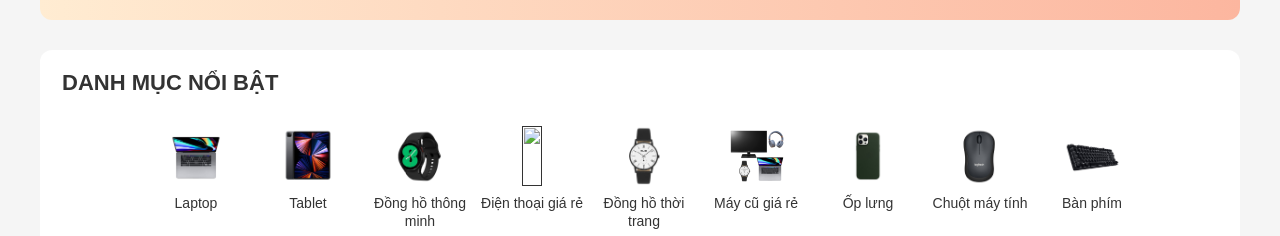
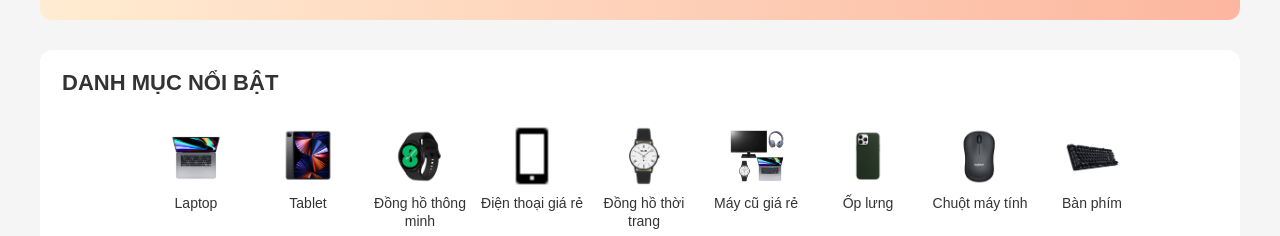
Before and after one commit to kiendoantrung/Clone_TGDD, a plain HTML site: page index.html in a window 1280 px wide. Shown: the part 2700-2936 px from the top of the page. Drawn offline with nearby package versions, Linux system fonts and the light colour scheme.

Commit message:
edit link src img boxcate

```diff
--- a/index.html
+++ b/index.html
@@ -1240,7 +1240,7 @@
                     <h3>
                         <a href="">
                             <div class="img-boxcate">
-                                <img width="55" height="55" src="img/cate-feature/dienthoai-120x120-1.png">
+                                <img width="55" height="55" src="img/cate-feature/icon-DTGR-30x30.png">
                             </div>
                             <span>Điện thoại giá rẻ</span>
                         </a>
```
